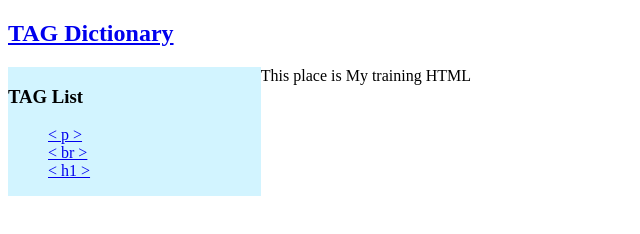
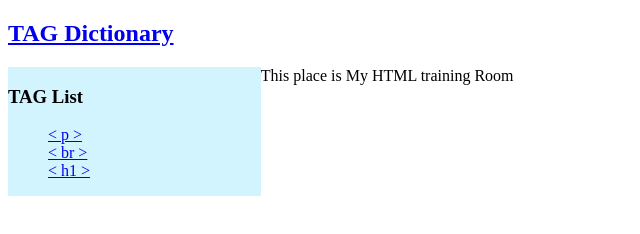
Before and after one commit to yoocg12/html, a plain HTML site: page second/main.html in a window 1280 px wide. Shown: the full height of the page, 0-640 px from the left. Drawn offline with Linux system fonts and the light colour scheme.

Commit message:
Update main.html

```diff
--- a/second/main.html
+++ b/second/main.html
@@ -24,7 +24,7 @@
 
       <!--tag info-->
       <div sytle="float:left;width:20%;background-color:#fde6ff;">
-        <p> This place is My training HTML</p>
+        <p> This place is My HTML training Room</p>
       </div>
 
   </body>
```
